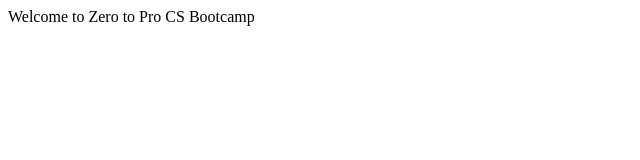
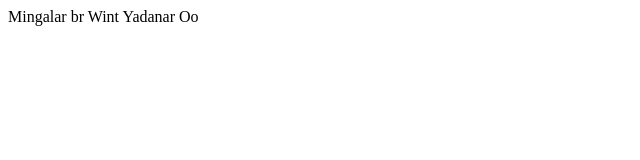
Before and after one commit to MyattMinn/MyattMinn.github.io, a plain HTML site: page index.html in a window 1280 px wide. Shown: the full height of the page, 0-640 px from the left. Drawn offline with Linux system fonts and the light colour scheme.

Commit message:
first version

```diff
--- a/index.html
+++ b/index.html
@@ -4,9 +4,9 @@
     <meta charset="UTF-8">
     <meta http-equiv="X-UA-Compatible" content="IE=edge">
     <meta name="viewport" content="width=device-width, initial-scale=1.0">
-    <title>Document</title>
+    <title>MyattMinn</title>
 </head>
 <body>
-    Welcome to Zero to Pro CS Bootcamp
+    Mingalar br Wint Yadanar Oo
 </body>
 </html>
```
